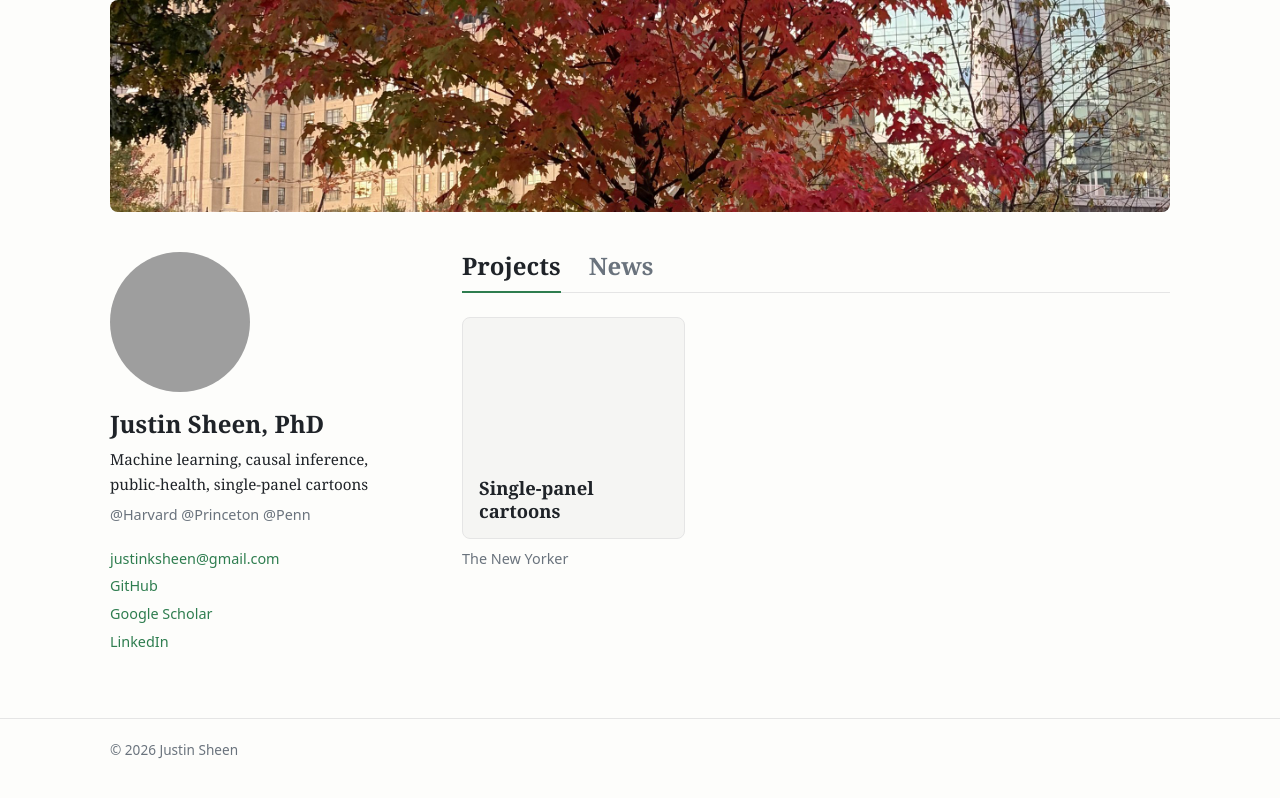
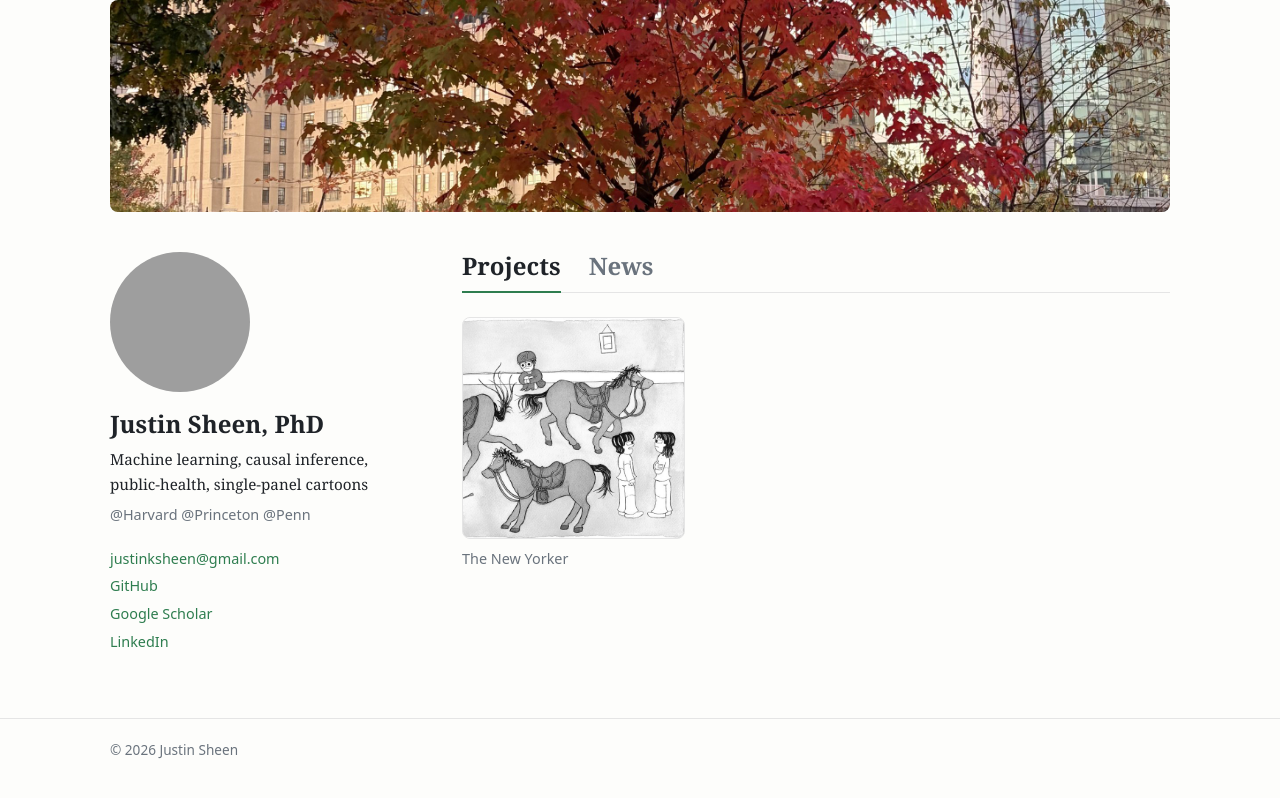
Before and after one commit to jsheen/jsheen.github.io, a Jekyll site: the page built from index.html, in a window 1280 px wide. Shown: the top 798 px of the page. Built offline with Jekyll 4.4.1, drawn with Linux system fonts in a browser that asks for light colours; grey boxes are pictures that could not be loaded.

Commit message:
Use cropped equestrian cartoon in cartoons project tile
Co-Authored-By: Claude Opus 5.5 <noreply@anthropic.com>

```diff
--- a/_data/projects.yml
+++ b/_data/projects.yml
@@ -8,4 +8,5 @@
 - title: "Single-panel cartoons"
   caption: "The New Yorker"
   link: "https://www.justinsheencartoonist.com/"
+  image: /assets/img/cartoon-equestrian.jpg
   shape: square
--- a/assets/css/style.css
+++ b/assets/css/style.css
@@ -57,7 +57,6 @@ body.wide .wrap { max-width: 1100px; }
 .project-wide .tile { aspect-ratio: auto; height: 100%; min-height: 180px; }
 a.tile:hover { border-color: var(--accent); text-decoration: none; }
 .tile img { position: absolute; inset: 0; width: 100%; height: 100%; object-fit: cover; }
-.tile img + .tile-title { position: relative; color: #fff; text-shadow: 0 1px 4px rgba(0,0,0,.6); }
 .tile-title { font-size: 1.15rem; font-weight: bold; line-height: 1.25; }
 .tile-caption { margin: 8px 0 0; font-family: system-ui, sans-serif; font-size: 0.9rem; color: var(--muted); }
 @media (max-width: 480px) { .project-wide { grid-column: auto; } .project-wide .tile { aspect-ratio: 2 / 1; height: auto; min-height: 0; } }
--- a/index.html
+++ b/index.html
@@ -21,8 +21,7 @@ wide: true
       {% for project in site.data.projects %}
       <li class="project{% if project.shape == 'rectangle' %} project-wide{% endif %}">
         {% if project.link %}<a class="tile" href="{{ project.link }}">{% else %}<div class="tile">{% endif %}
-          {% if project.image %}<img src="{{ project.image | relative_url }}" alt="">{% endif %}
-          <span class="tile-title">{{ project.title }}</span>
+          {% if project.image %}<img src="{{ project.image | relative_url }}" alt="{{ project.title }}">{% else %}<span class="tile-title">{{ project.title }}</span>{% endif %}
         {% if project.link %}</a>{% else %}</div>{% endif %}
         {% if project.caption %}<p class="tile-caption">{{ project.caption }}</p>{% endif %}
       </li>
```
Also changed, not shown: assets/img/cartoon-equestrian.jpg (added).
